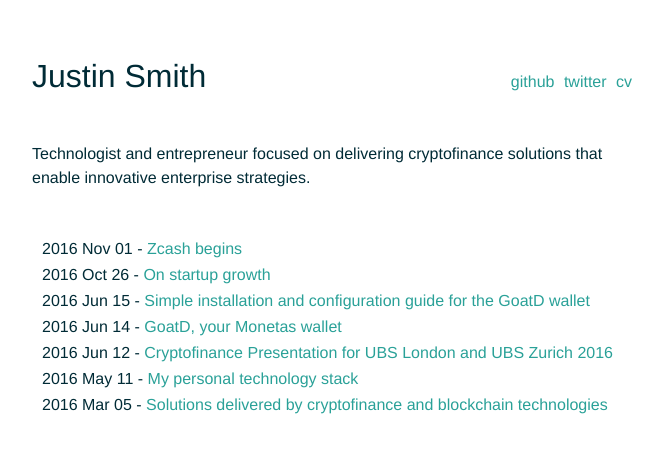
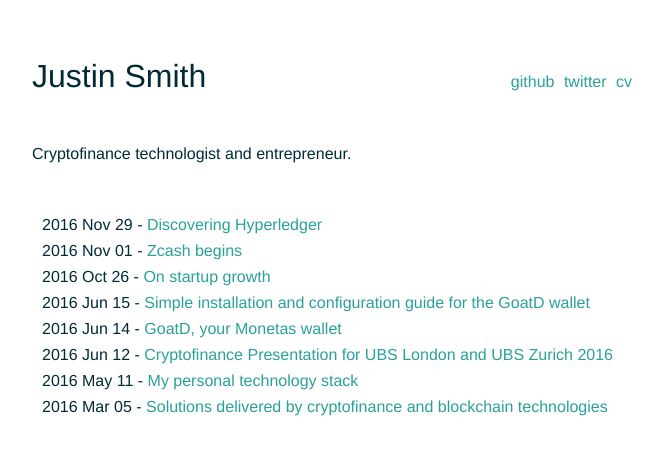
Before and after one commit to rusticbison/website, a Jekyll site: the page built from index.html, in a window 1280 px wide. Shown: the top 455 px of the page, without its empty margins (308-971 px from the left). Built offline with Jekyll 4.4.1, drawn with Linux system fonts in a browser that asks for light colours.

Commit message:
Hyperledger post

```diff
--- a/index.html
+++ b/index.html
@@ -5,7 +5,7 @@ layout: default
 {% include header.html %}
 
 <div class="portfolio">
-	<p>Technologist and entrepreneur focused on delivering cryptofinance solutions that enable innovative enterprise strategies.</p>
+	<p>Cryptofinance technologist and entrepreneur.</p>
 </div>
 
 <!--
```
Also changed, not shown: _posts/2016-11-29-Discovering-Hyperledger.md (added, +34 -0 lines), assets/img/hyperledger-logo.png (added), 1 other file.
